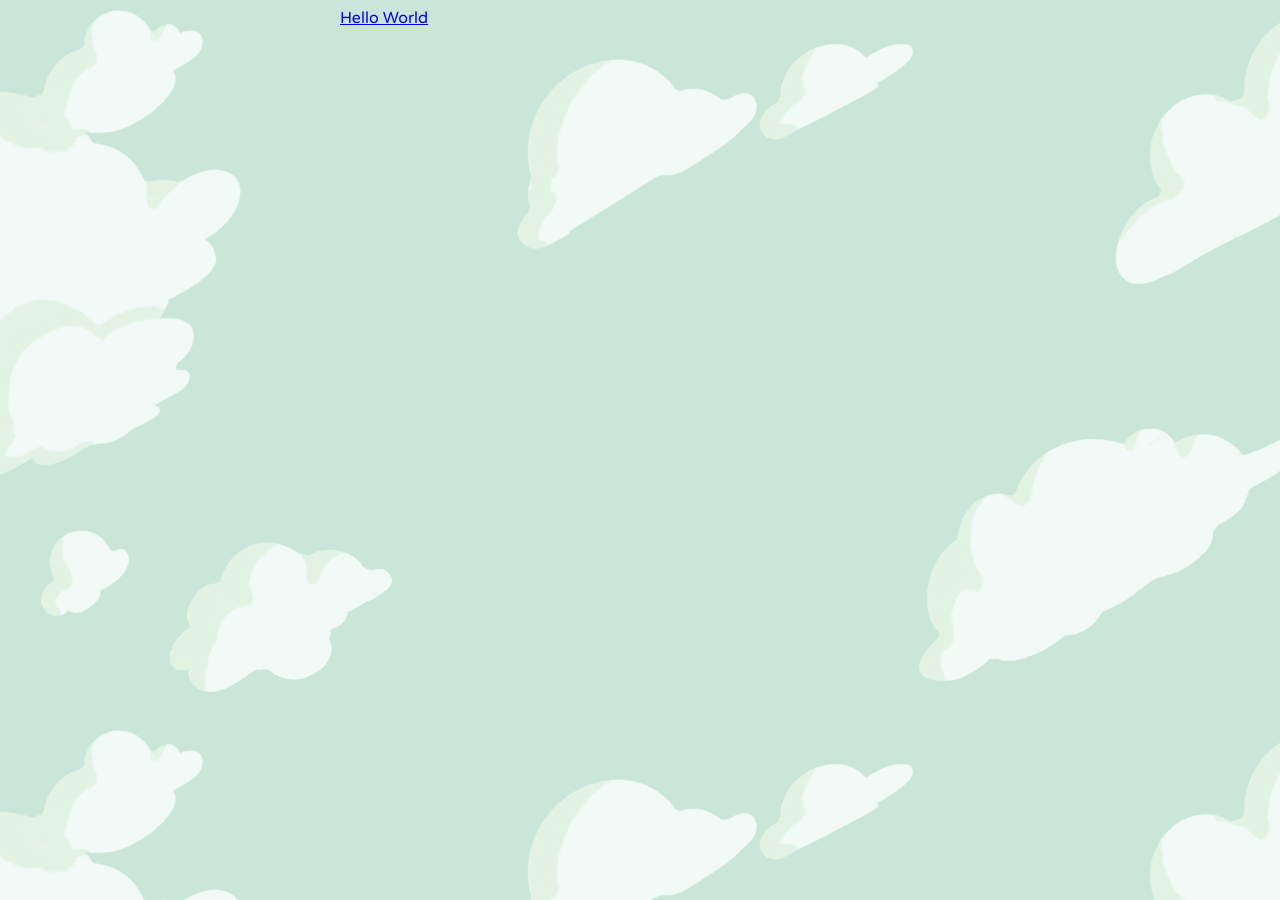
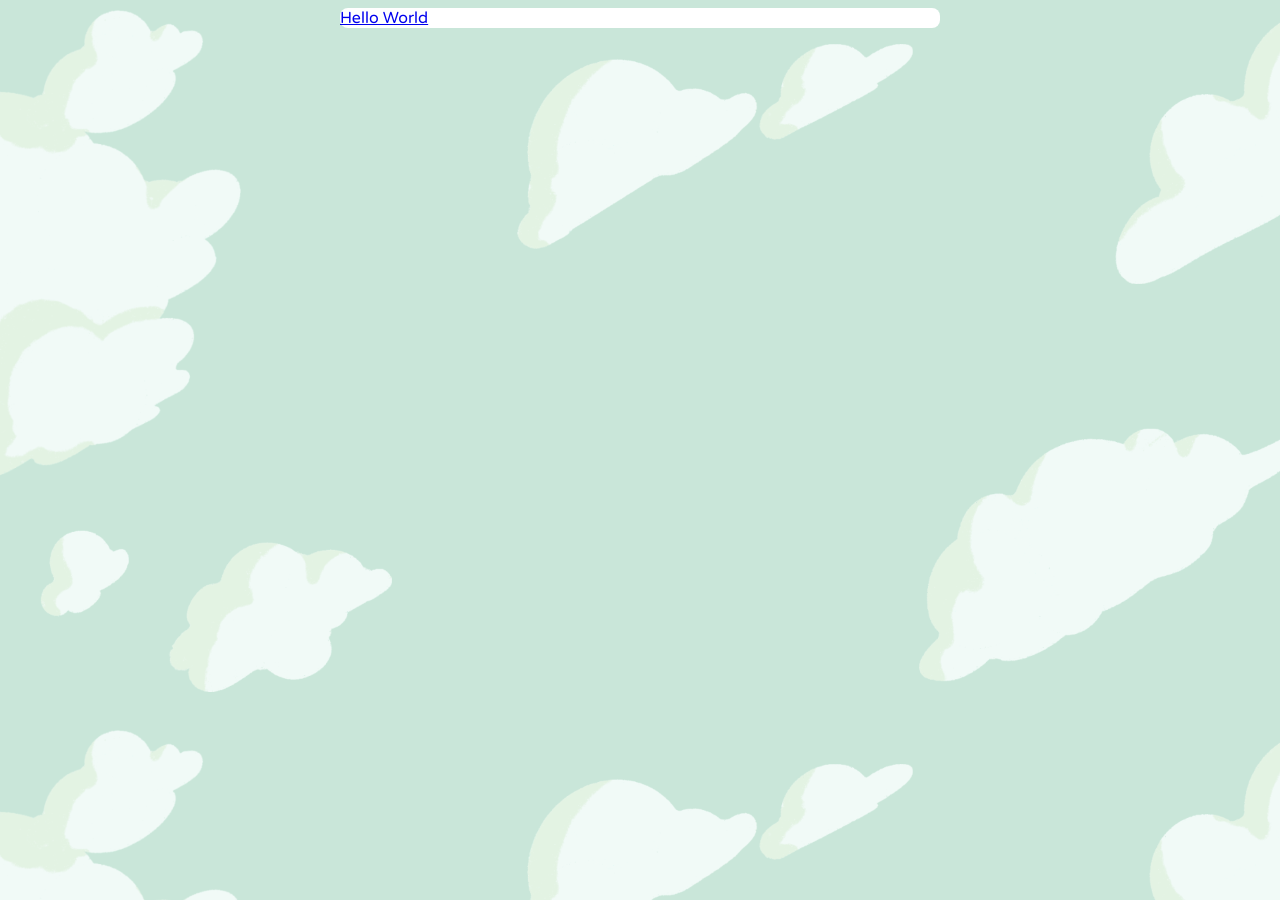
Before and after one commit to Dodoot/dodoot.github.io, a Jekyll site: the page built from index.html, in a window 1280 px wide. Built offline with Jekyll 4.4.1, drawn with Linux system fonts in a browser that asks for light colours.

Commit message:
background body

```diff
--- a/assets/css/style.css
+++ b/assets/css/style.css
@@ -10,6 +10,8 @@ html{
 }
 
 body{
+	background: white;
+	border-radius: 8px;
 	width: 600px;
 	margin-left: auto;
 	margin-right: auto;
```
